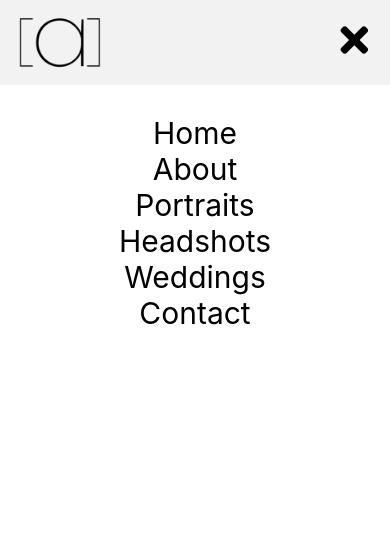
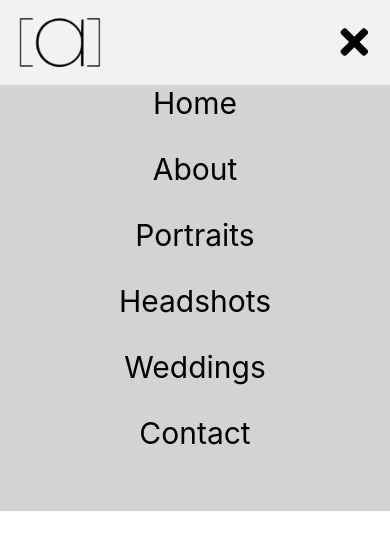
Before and after one commit to adamalcantara/alcantara_photography, a React (Create React App) app: page / in a window 390 px wide. Both pictures are taken after a click on the element 352 px from the left and 40 px from the top of the page. Shown: the top 550 px of the page. Built offline with nearby package versions, Linux system fonts and the light colour scheme.

Commit message:
Menu works

```diff
--- a/src/Components/Nav/Nav.css
+++ b/src/Components/Nav/Nav.css
@@ -27,7 +27,7 @@
     font-size: 40px;
 }
 
-#nav {
+.nav {
     width: 60%;
     margin-left: auto;
     margin-right: auto;
@@ -97,22 +97,37 @@ a:hover {
     }
     #mobileNav {
         display: flex;
-    width: 100vw;
-    padding-top: 10px;
-    padding-bottom: 10px;
-    background-color: rgb(242, 242, 242);
+        width: 100vw;
+        padding-top: 10px;
+        padding-bottom: 10px;
+        background-color: rgb(242, 242, 242);
     }
-    #nav {
+    .nav {
         width: 100%;
+        left: -100%;
+        position: absolute;
+        opacity: 0;
+        background-color: lightgrey;
+        transition: all 0.5s ease;
+    }
+    .nav.active {
+        left: 0;
+        opacity: 1;
+        transition: all 0.5s ease;
+        z-index: 1;
     }
     .burger {
         display: block;
         position: absolute;
-        top: 20px;
+        top: 22px;
         right: 20px;
     }
     ul {
         flex-direction: column;
+        margin-top: 0px;
+    }
+    li {
+        margin-bottom: 30px;
     }
     #dropdown {
         display: none;
--- a/src/Components/Nav/Nav.js
+++ b/src/Components/Nav/Nav.js
@@ -21,7 +21,7 @@ class Nav extends Component {
                     </div>
                 </div>
 
-                <div id="nav">
+                <div className={this.state.clicked ? 'nav active' : 'nav'}>
                     <ul>
                         <li><a href="" className="menuitem">Home</a></li>
                         <li><a href="" className="menuitem">About</a></li>
```
